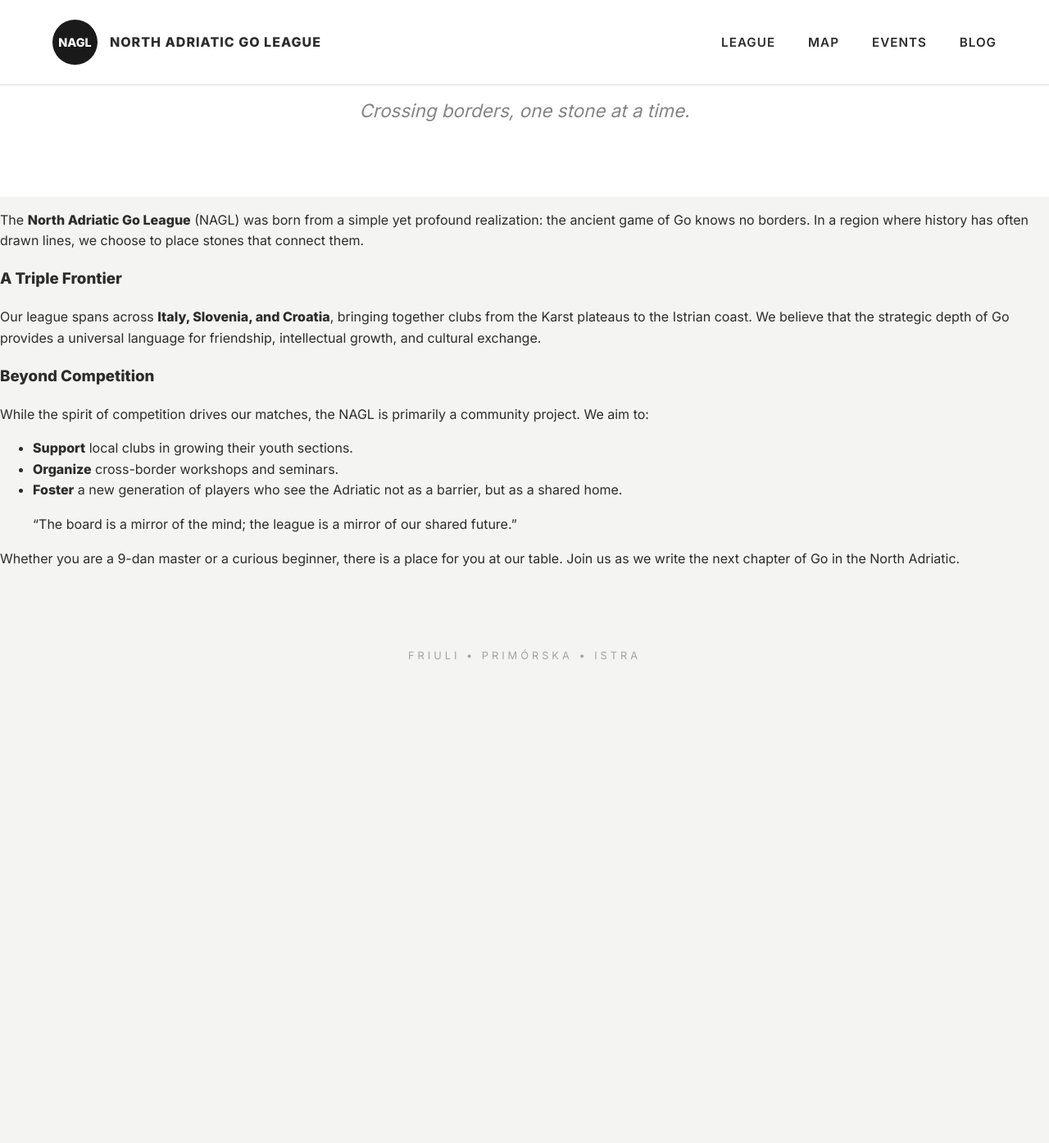
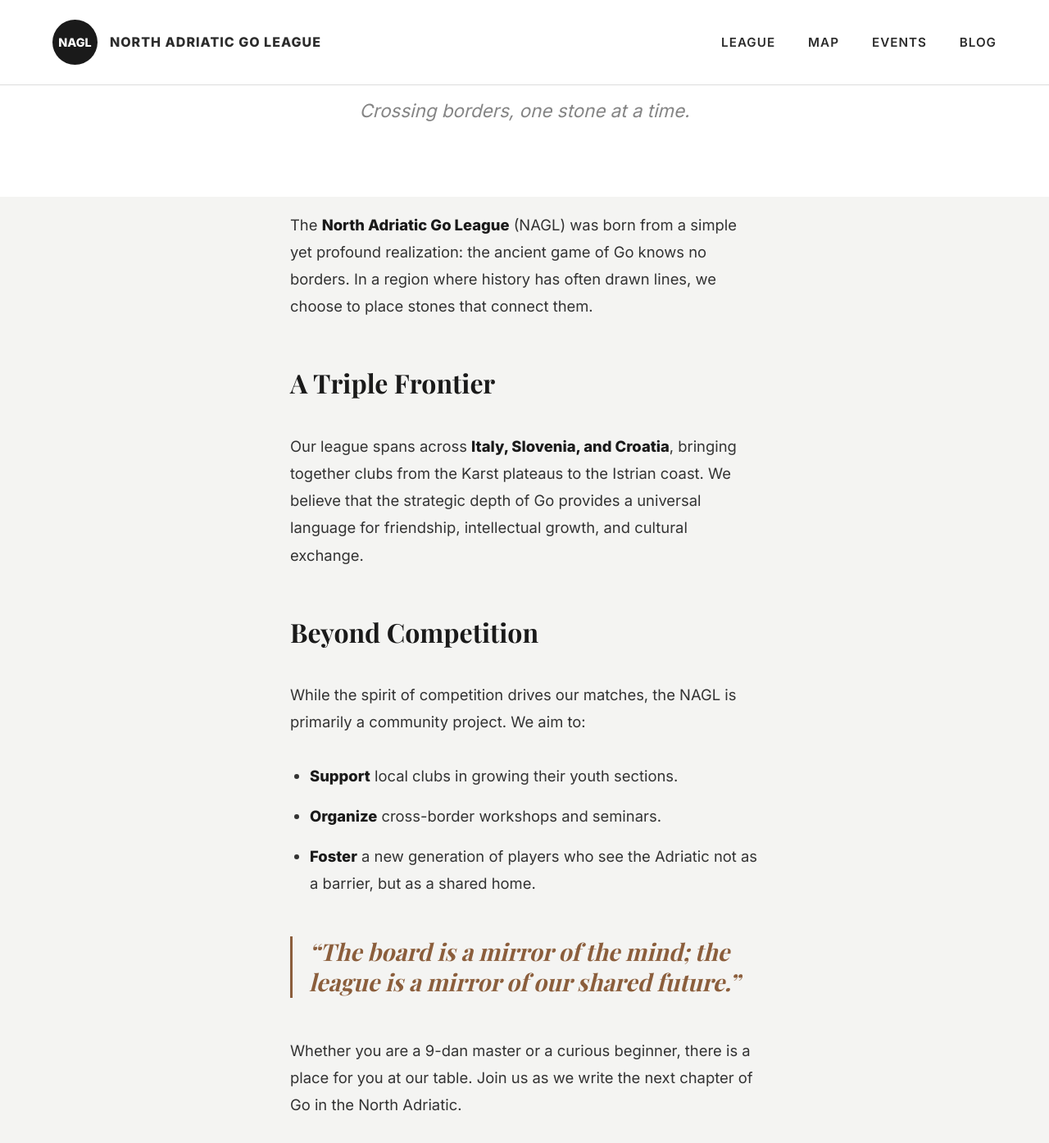
Before and after one commit to North-Adriatic-Go-League/north-adriatic-go-league.github.io, a Jekyll site: the page built from league.md, in a window 1280 px wide and 1400 px high, scrolled down 223 px. Shown: the top 1394 px of the window at 82% size. Built offline with Jekyll 4.4.1, drawn with Linux system fonts in a browser that asks for light colours; some web fonts are replaced; before the commit the page ends 1114 px from its top, so only the background shows below that.

Commit message:
Update style.css

```diff
--- a/assets/css/style.css
+++ b/assets/css/style.css
@@ -382,6 +382,50 @@ nav a:hover { color: var(--accent); }
     padding: 10px !important;
 }
 
+/* --- EDITORIAL PAGE STYLE --- */
+
+.editorial-content {
+    max-width: 700px; /* Colonna stretta per facilitare la lettura */
+    margin: 0 auto 6rem auto;
+    padding: 0 5%;
+    font-family: 'Inter', sans-serif;
+    font-size: 1.15rem;
+    line-height: 1.8;
+    color: #333;
+}
+
+.editorial-content h3 {
+    font-family: 'Playfair Display', serif;
+    font-size: 2rem;
+    margin-top: 3rem;
+    color: var(--black);
+}
+
+.editorial-content blockquote {
+    font-family: 'Playfair Display', serif;
+    font-style: italic;
+    font-size: 1.8rem;
+    color: var(--accent);
+    margin: 3rem 0;
+    padding-left: 20px;
+    border-left: 3px solid var(--accent);
+    line-height: 1.3;
+}
+
+.editorial-content ul {
+    margin: 2rem 0;
+    padding-left: 1.5rem;
+}
+
+.editorial-content li {
+    margin-bottom: 1rem;
+}
+
+.editorial-content strong {
+    color: var(--black);
+    font-weight: 700;
+}
+
 /* --- FOOTER --- */
 footer {
     text-align: center;
```
